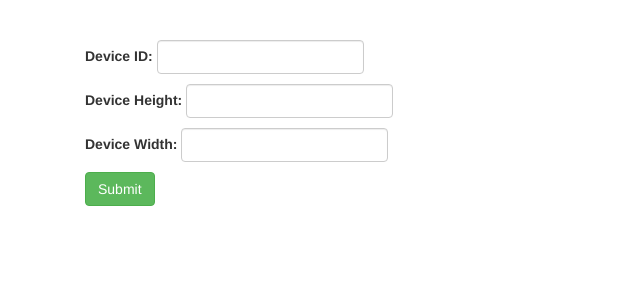
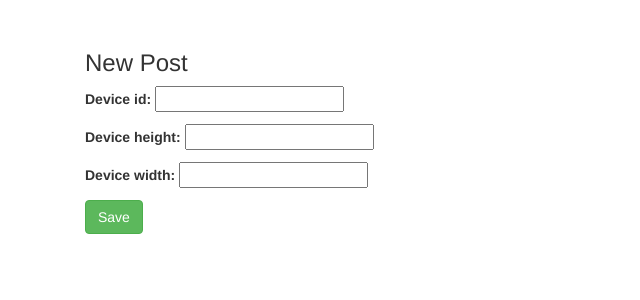
Before and after one commit to ibtehaz-shawon/Splash_Backend, a Django app: page /unsplash/register_phone in a window 1280 px wide. Shown: the top 300 px of the page, without its empty margins (0-640 px from the left). Run offline with Django 3.2, Linux system fonts and the light colour scheme; some libraries are stand-ins or nearby versions.

Commit message:
works on the form plane...

```diff
--- a/unsplash/admin.py
+++ b/unsplash/admin.py
@@ -1,5 +1,7 @@
 from django.contrib import admin
-from models import Photo
+from models import Photo, DeviceData
+
 # Register your models here.
 
 admin.site.register(Photo)
+admin.site.register(DeviceData)
--- a/unsplash/register.py
+++ b/unsplash/register.py
@@ -6,14 +6,19 @@ from django.template import loader
 from django.views.decorators.csrf import csrf_exempt
 
 # http://stackoverflow.com/questions/30292540/posting-data-from-a-form-into-the-database-using-django
+# https://tutorial.djangogirls.org/en/django_forms/
+from unsplash.register_phone_form import RegisterForm
+
+
 def register_phone(request):
     template = loader.get_template('unsplash/register.html')
     template_file = "unsplash/register.html"
 
     if request.method == 'GET':
-        context_instance = RequestContext(request)
-        context = {}
-        print "GET Req"
+        form = RegisterForm()
+        context = {
+            'form': form
+        }
         return render(request, template_file, context)
 
     elif request.method == 'POST':
@@ -21,18 +26,22 @@ def register_phone(request):
         device_height = request.POST.get('device_height')
         device_width = request.POST.get('device_width')
 
-        print device_id
-        print device_height
-        print device_width
+        form = RegisterForm(request.POST)
 
         response_data = {}
         success_message = []
         error_message = []
 
-        if len(device_id) > 0 & len(device_height) > 0 & len(device_width) > 0:
-            # success
-            success = "Successful"
-            success_message.append(success)
+        if form.is_valid():
+            register = form.save()
+            print register
+            form = RegisterForm()
+            context = {
+                'form': form
+            }
+
+            # Add JSON response here
+            return render(request, template_file, context)
         else:
             if len(device_id) == 0:
                 error_message.append("Device ID required")
@@ -51,4 +60,3 @@ def register_phone(request):
             response_data['success'] = success_message
 
         print response_data
-        return render(request, template_file, response_data)
--- a/unsplash/register_phone_form.py
+++ b/unsplash/register_phone_form.py
@@ -0,0 +1,11 @@
+from django.forms import forms, ModelForm
+
+import unsplash
+from unsplash.models import DeviceData
+
+
+class RegisterForm(ModelForm):
+
+    class Meta:
+        model = DeviceData
+        fields = ('device_id', 'device_height', 'device_width')
--- a/unsplash/templates/unsplash/register.html
+++ b/unsplash/templates/unsplash/register.html
@@ -17,26 +17,42 @@
 <body>
     <div class="container">
         <div class="row"></div>
+
         <div class="col-md-4" style="margin-top:30px;">
-            <form class="form-inline" method="POST" action="http://127.0.0.1:8080/unsplash/register_phone">
-                 {% csrf_token %}
-                <div class="form-group" style="margin-top:10px;">
-                    <label for="device_id">Device ID:</label>
-                    <input type="text" class="form-control" id="device_id">
-                </div>
+            {% block content %}
+                <h3>New Post</h3>
+                <form method="POST" class="form-inline">{% csrf_token %}
+                    {{ form.as_p }}
+                    <button type="submit" class="save btn btn-success">Save</button>
+                </form>
+            {% endblock %}
 
-                <div class="form-group" style="margin-top:10px;">
-                    <label for="device_height">Device Height:</label>
-                    <input type="text" class="form-control" id="device_height">
-                </div>
-                <div class="form-group" style="margin-top:10px;">
-                    <label for="device_width">Device Width:</label>
-                    <input type="text" class="form-control" id="device_width">
-                </div>
-
-                <button type="submit" class="btn btn-success" style="margin-top:10px;">Submit</button>
-            </form>
         </div>
     </div>
 </body>
+
+<script language="JavaScript">
+
+    function register_phone() {
+        $("#btn_register_phone").submit(function(e) {
+
+            var url = "http://127.0.0.1:8080/unsplash/register_phone";
+            console.log($("#form_register_phone").serialize());
+            console.log("baal");
+
+            $.ajax({
+                   type: "POST",
+                   url: url,
+                   data: $("#form_register_phone").serialize(),
+                   success: function(data) {
+                       alert(data);
+                   }
+                 });
+
+            e.preventDefault();
+        });
+    }
+
+</script>
+
 </html>
```
